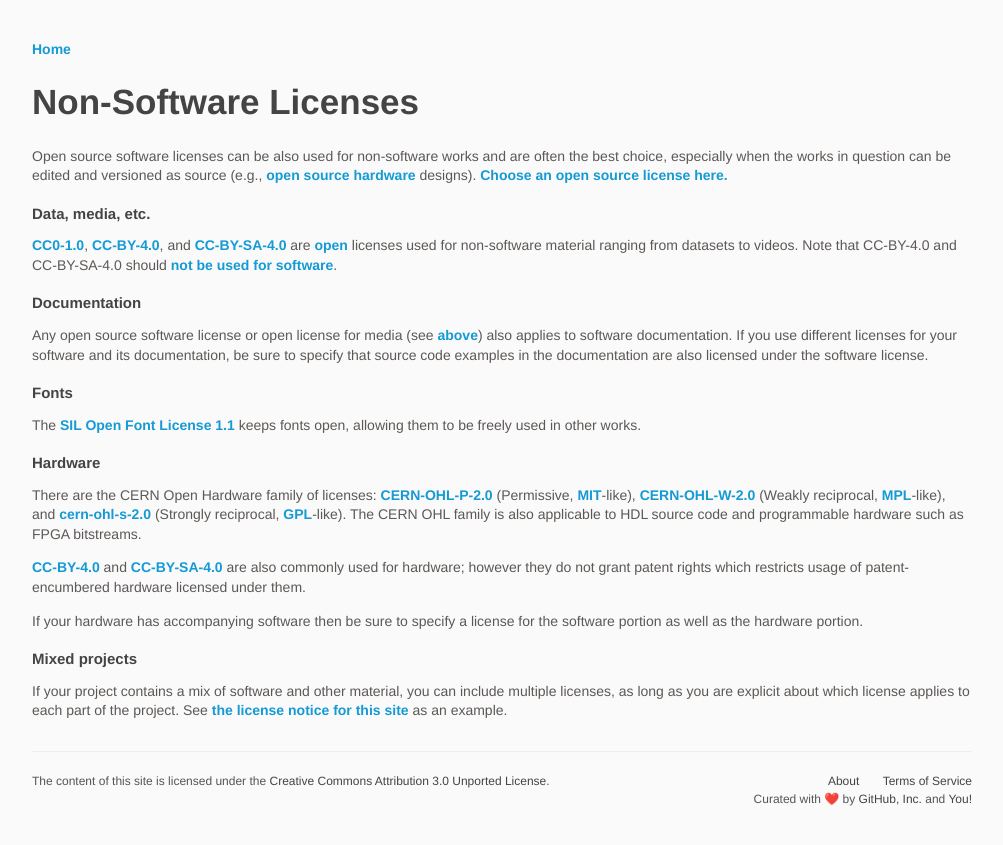
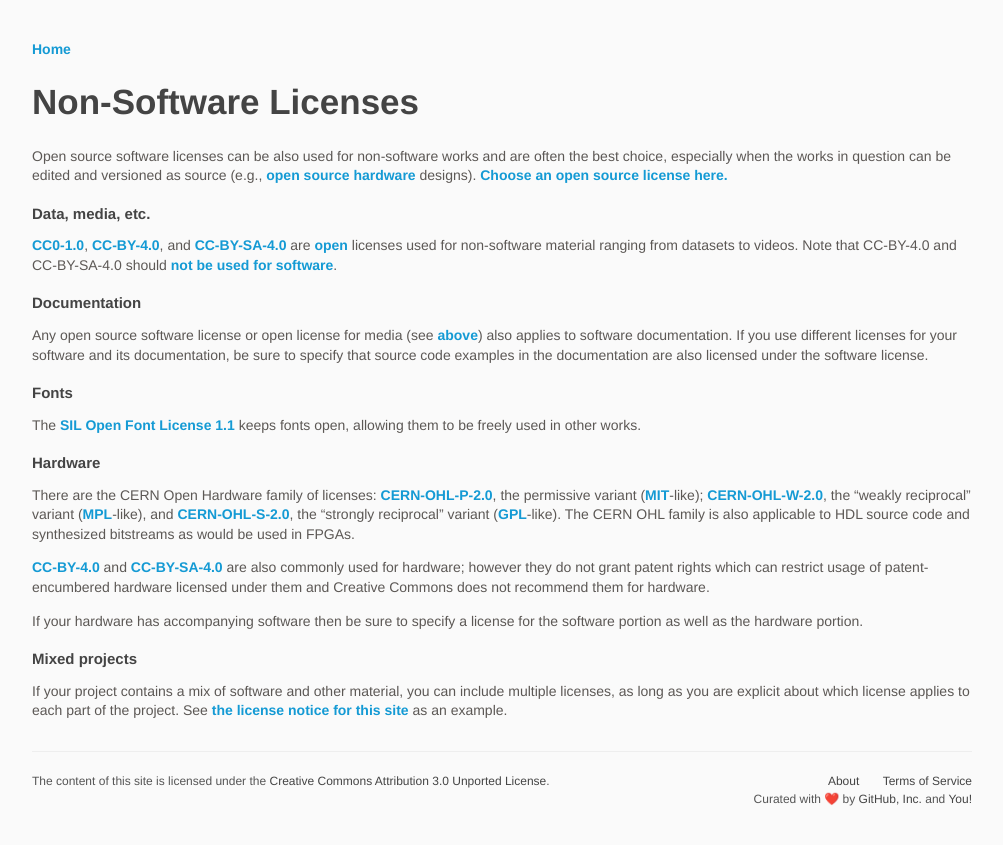
Before and after one commit to github/choosealicense.com, a Jekyll site: the page built from non-software.md, in a window 1280 px wide. Shown: the top 845 px of the page, without its empty margins (138-1141 px from the left). Built offline with Jekyll 4.4.1, drawn with Linux system fonts in a browser that asks for light colours; some web fonts are replaced.

Commit message:
Fix typos and expand reasoning in non-software

```diff
--- a/non-software.md
+++ b/non-software.md
@@ -20,9 +20,9 @@
 
 ### Hardware
 
-There are the CERN Open Hardware family of licenses: [CERN-OHL-P-2.0](/licenses/cern-ohl-p-2.0/) (Permissive, [MIT](/licenses/mit/)-like), [CERN-OHL-W-2.0](/licenses/cern-ohl-w-2.0/) (Weakly reciprocal, [MPL](/licenses/mpl-2.0/)-like), and [cern-ohl-s-2.0](/licenses/cern-ohl-s-2.0/) (Strongly reciprocal, [GPL](/licenses/gpl-3.0/)-like).  The CERN OHL family is also applicable to HDL source code and programmable hardware such as FPGA bitstreams.
+There are the CERN Open Hardware family of licenses: [CERN-OHL-P-2.0](/licenses/cern-ohl-p-2.0/), the permissive variant ([MIT](/licenses/mit/)-like); [CERN-OHL-W-2.0](/licenses/cern-ohl-w-2.0/), the “weakly reciprocal” variant ([MPL](/licenses/mpl-2.0/)-like), and [CERN-OHL-S-2.0](/licenses/cern-ohl-s-2.0/), the “strongly reciprocal” variant ([GPL](/licenses/gpl-3.0/)-like).  The CERN OHL family is also applicable to HDL source code and synthesized bitstreams as would be used in FPGAs.
 
-[CC-BY-4.0](/licenses/cc-by-4.0/) and [CC-BY-SA-4.0](/licenses/cc-by-sa-4.0/) are also commonly used for hardware; however they do not grant patent rights which restricts usage of patent-encumbered hardware licensed under them.
+[CC-BY-4.0](/licenses/cc-by-4.0/) and [CC-BY-SA-4.0](/licenses/cc-by-sa-4.0/) are also commonly used for hardware; however they do not grant patent rights which can restrict usage of patent-encumbered hardware licensed under them and Creative Commons does not recommend them for hardware.
 
 If your hardware has accompanying software then be sure to specify a license for the software portion as well as the hardware portion.
 
```
